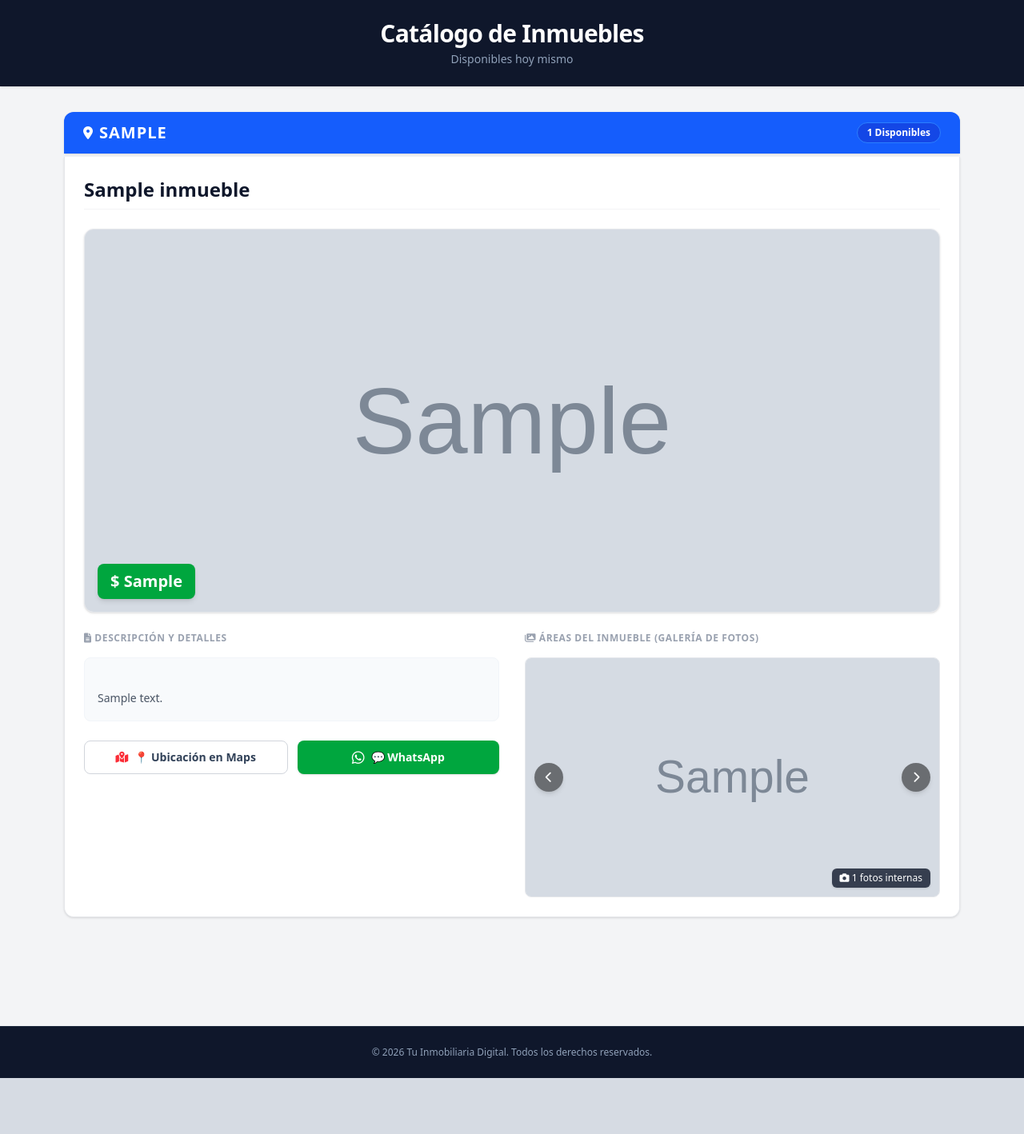
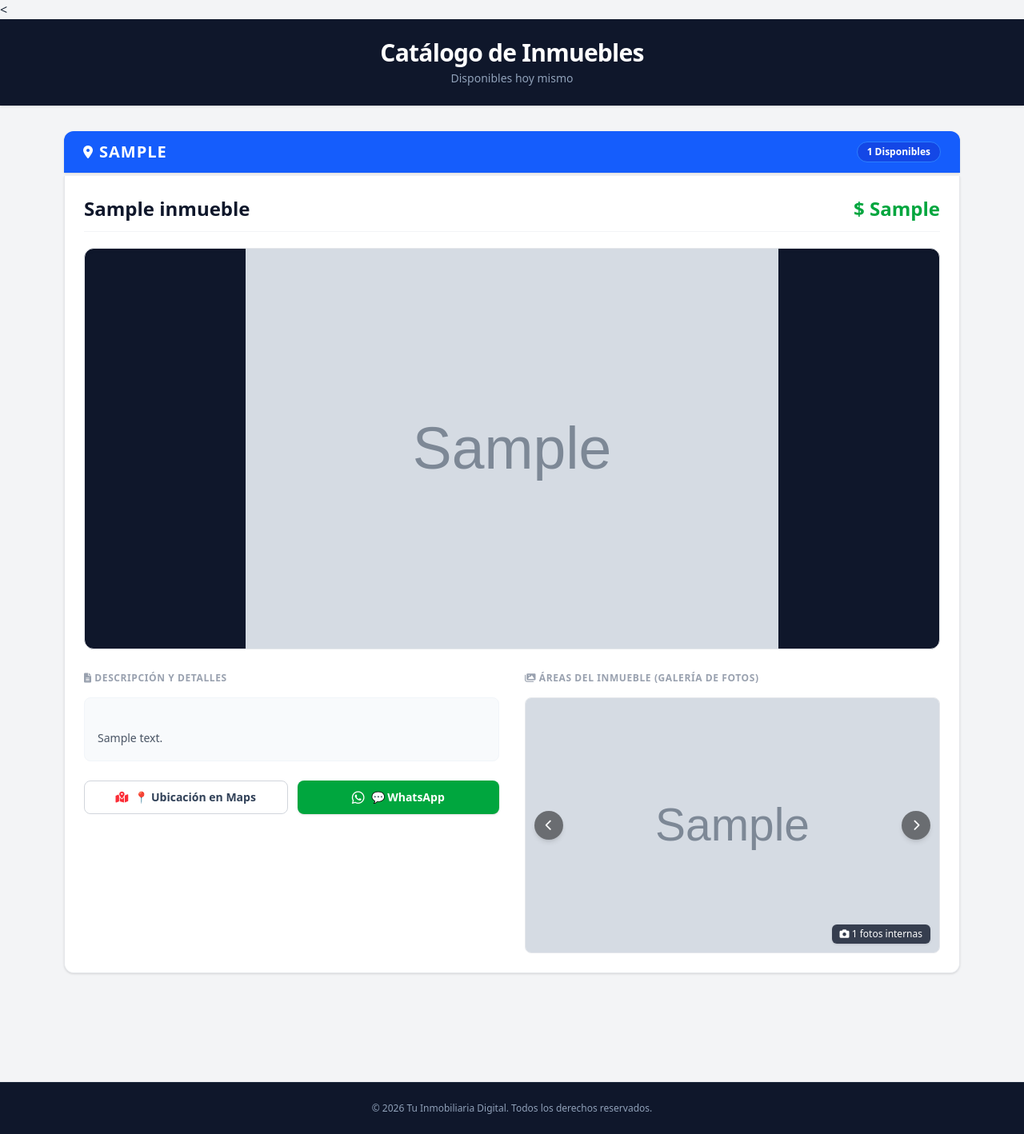
Before and after one commit to Ivan-Florez/mi-catalogo, a Flask app: page / in a window 1280 px wide. Shown: the whole page at 80% size. Before the commit the page ends 1348 px from the top, so only its background shows below. Run offline with Flask 3, Linux system fonts and the light colour scheme; tables that the repository leaves empty hold one stand-in row (values such as "Sample post"); grey boxes marked "Sample" are stand-in pictures; parts of the project's set-up code (start-up, migrations or seed data) failed here and were passed over.

Commit message:
Add files via upload

```diff
--- a/templates/index.html
+++ b/templates/index.html
@@ -1,9 +1,10 @@
-<!DOCTYPE html>
+<<!DOCTYPE html>
 <html lang="es">
 <head>
     <meta charset="UTF-8">
     <meta name="viewport" content="width=device-width, initial-scale=1.0">
     <title>Catálogo Inmobiliario</title>
+    <!-- Tailwind CSS para diseño moderno -->
     <script src="https://cdn.jsdelivr.net/npm/@tailwindcss/browser@4"></script>
     <link rel="stylesheet" href="https://cdnjs.cloudflare.com/ajax/libs/font-awesome/6.0.0/css/all.min.css">
     <style>
@@ -14,11 +15,13 @@
 </head>
 <body class="bg-gray-100 text-gray-800 font-sans">
 
+    <!-- Encabezado -->
     <header class="bg-slate-900 text-white py-6 px-4 text-center shadow-sm">
         <h1 class="text-3xl font-bold tracking-tight">Catálogo de Inmuebles</h1>
         <p class="text-slate-400 mt-1 text-sm">Disponibles hoy mismo</p>
     </header>
 
+    <!-- Contenedor Principal -->
     <main class="max-w-6xl mx-auto px-4 py-8">
 
         {% if not sectores %}
@@ -29,7 +32,9 @@
         {% else %}
 
             {% for sector, inmuebles in sectores.items() %}
+                <!-- SEPARADOS POR SECTOR HACIA ABAJO -->
                 <section class="mb-14">
+                    <!-- Barra de Título del Sector -->
                     <div class="bg-blue-600 text-white px-6 py-3 rounded-t-xl flex items-center justify-between shadow-sm">
                         <div class="flex items-center space-x-2">
                             <i class="fa-solid fa-location-dot"></i>
@@ -40,32 +45,40 @@
                         </span>
                     </div>
 
+                    <!-- LISTA DE INMUEBLES EN ESTE SECTOR -->
                     <div class="space-y-6 mt-1">
                         {% for inm in inmuebles %}
-                            <div class="bg-white border-x border-b border-gray-200 rounded-b-xl shadow-sm p-6 space-y-6">
+                            <!-- Bloque del Inmueble -->
+                            <div class="bg-white border-x border-b border-gray-200 rounded-b-xl shadow-sm p-6 space-y-5">
 
-                                <div class="border-b border-gray-100 pb-2">
+                                <!-- 1. TÍTULO Y PRECIO EN LA PARTE SUPERIOR (PRECIO FUERA DE LA FOTO) -->
+                                <div class="border-b border-gray-100 pb-3 flex flex-col sm:flex-row sm:items-center sm:justify-between gap-2">
                                     <h3 class="text-2xl font-bold text-slate-900 leading-snug">{{ inm.titulo }}</h3>
-                                </div>
-
-                                <div class="w-full h-[380px] md:h-[480px] bg-gray-100 rounded-xl overflow-hidden border border-gray-200 shadow-sm relative">
-                                    <img src="/uploads/{{ inm.imagen_principal }}" alt="Fachada o Portada" class="w-full h-full object-cover">
-                                    <span class="absolute bottom-4 left-4 bg-green-600 text-white text-xl font-extrabold px-4 py-2 rounded-lg shadow-md">
+                                    <span class="text-2xl font-black text-green-600 whitespace-nowrap">
                                         $ {{ inm.precio }}
                                     </span>
                                 </div>
 
-                                <div class="grid grid-cols-1 md:grid-cols-2 gap-8 items-start">
+                                <!-- 2. FOTO DE LA FACHADA O PORTADA (SIN RECORTE - TOTALMENTE VISIBLE) -->
+                                <div class="w-full bg-slate-900 rounded-xl overflow-hidden border border-gray-200 shadow-inner flex justify-center items-center">
+                                    <img src="/uploads/{{ inm.imagen_principal }}" alt="Fachada o Portada" class="w-full max-h-[500px] object-contain block mx-auto">
+                                </div>
 
+                                <!-- 3. PARTE INFERIOR: DOS COLUMNAS (DESCRIPCIÓN VS GALERÍA INTERNA) -->
+                                <div class="grid grid-cols-1 md:grid-cols-2 gap-8 items-start pt-2">
+
+                                    <!-- COLUMNA IZQUIERDA: DETALLES Y BOTONES -->
                                     <div class="space-y-4">
                                         <span class="text-xs font-bold text-gray-400 uppercase tracking-wider block">
                                             <i class="fa-solid fa-file-lines"></i> Descripción y Detalles
                                         </span>
 
+                                        <!-- Descripción -->
                                         <div class="text-gray-600 text-sm bg-slate-50 p-4 rounded-lg border border-slate-100 whitespace-pre-line leading-relaxed">
                                             {{ inm.descripcion }}
                                         </div>
 
+                                        <!-- Botones de Acción -->
                                         <div class="flex flex-col sm:flex-row gap-3 pt-2">
                                             {% if inm.google_maps %}
                                                 <a href="{{ inm.google_maps }}" target="_blank" class="flex-1 border border-gray-300 hover:bg-gray-50 text-slate-700 text-center py-2.5 rounded-lg text-sm font-bold transition-colors flex items-center justify-center gap-2">
@@ -79,14 +92,17 @@
                                         </div>
                                     </div>
 
+                                    <!-- COLUMNA DERECHA: CARRUSEL DE FOTOS DE ÁREAS INTERNAS -->
                                     <div class="space-y-4">
                                         <span class="text-xs font-bold text-gray-400 uppercase tracking-wider block">
                                             <i class="fa-solid fa-images"></i> Áreas del inmueble (Galería de fotos)
                                         </span>
 
                                         {% if inm.galeria %}
-                                            <div class="relative group w-full h-[300px]">
+                                            <!-- Contenedor Relativo para las flechas del carrusel -->
+                                            <div class="relative group w-full h-[320px]">
 
+                                                <!-- Contenedor Deslizable -->
                                                 <div id="slider-{{ inm.id }}" class="w-full h-full flex overflow-x-auto snap-x snap-mandatory scroll-smooth no-scrollbar rounded-lg border border-gray-200 bg-gray-50">
                                                     {% for foto in inm.galeria %}
                                                         <div class="w-full h-full flex-shrink-0 snap-center">
@@ -95,28 +111,33 @@
                                                     {% endfor %}
                                                 </div>
 
+                                                <!-- Flecha Izquierda -->
                                                 <button onclick="scrollSlider('slider-{{ inm.id }}', 'izq')" class="absolute left-3 top-1/2 -translate-y-1/2 bg-black/50 hover:bg-black/75 text-white w-9 h-9 rounded-full flex items-center justify-center cursor-pointer transition-colors shadow-md z-10">
                                                     <i class="fa-solid fa-chevron-left text-sm"></i>
                                                 </button>
 
+                                                <!-- Flecha Derecha -->
                                                 <button onclick="scrollSlider('slider-{{ inm.id }}', 'der')" class="absolute right-3 top-1/2 -translate-y-1/2 bg-black/50 hover:bg-black/75 text-white w-9 h-9 rounded-full flex items-center justify-center cursor-pointer transition-colors shadow-md z-10">
                                                     <i class="fa-solid fa-chevron-right text-sm"></i>
                                                 </button>
 
+                                                <!-- Indicador de cantidad de fotos -->
                                                 <span class="absolute bottom-3 right-3 bg-slate-900/80 text-white text-xs px-2.5 py-1 rounded-md font-medium z-10 shadow-sm">
                                                     <i class="fa-solid fa-camera"></i> {{ inm.galeria|length }} fotos internas
                                                 </span>
 
                                             </div>
                                         {% else %}
-                                            <div class="w-full h-[300px] bg-slate-50 border border-dashed border-gray-200 rounded-lg flex flex-col items-center justify-center text-gray-400 text-sm">
+                                            <div class="w-full h-[320px] bg-slate-50 border border-dashed border-gray-200 rounded-lg flex flex-col items-center justify-center text-gray-400 text-sm">
                                                 <i class="fa-solid fa-image-blur text-4xl mb-2 text-gray-300"></i>
                                                 No se cargaron fotos adicionales de áreas comunes.
                                             </div>
                                         {% endif %}
                                     </div>
 
-                                </div> </div> {% endfor %}
+                                </div> <!-- Cierre de la rejilla inferior -->
+                            </div> <!-- Cierre del bloque del inmueble -->
+                        {% endfor %}
                     </div>
                 </section>
             {% endfor %}
@@ -129,6 +150,7 @@
         © 2026 Tu Inmobiliaria Digital. Todos los derechos reservados.
     </footer>
 
+    <!-- FUNCIÓN JAVASCRIPT PARA EL DESPLAZAMIENTO -->
     <script>
         function scrollSlider(sliderId, direccion) {
             const slider = document.getElementById(sliderId);
```
